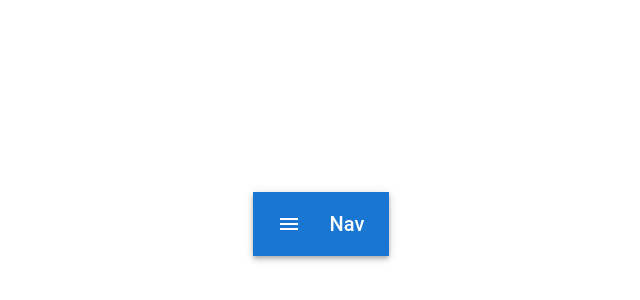
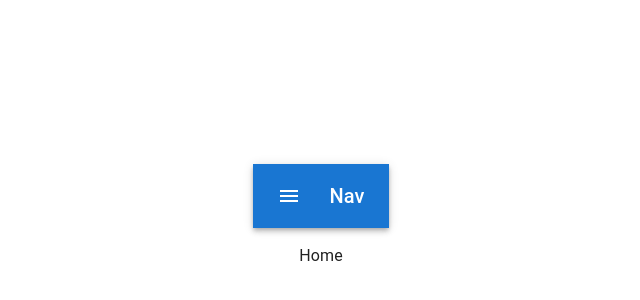
Before and after one commit to ascii-16/react-assesment, a React (Vite) app: page / in a window 1280 px wide. Shown: the part 176-476 px from the top of the page, without its empty margins (319-959 px from the left). Built offline with nearby package versions, Linux system fonts and the light colour scheme.

Commit message:
feat: add basic routes

```diff
--- a/src/App.tsx
+++ b/src/App.tsx
@@ -1,10 +1,10 @@
 import './App.css';
-import DefaultLayout from './layouts/DefaultLayout';
+import Router from './routes';
 
 function App() {
   return (
     <>
-      <DefaultLayout />
+      <Router />
     </>
   );
 }
--- /dev/null
+++ b/src/pages/Home/Home.tsx
@@ -0,0 +1,5 @@
+const Home = () => {
+  return <p>Home</p>;
+};
+
+export default Home;
--- /dev/null
+++ b/src/routes/index.tsx
@@ -0,0 +1,20 @@
+import { BrowserRouter, Route, Routes } from 'react-router-dom';
+import Home from '../pages/Home/Home';
+import DefaultLayout from '../layouts/DefaultLayout';
+
+const Router = () => (
+  <BrowserRouter>
+    <Routes>
+      <Route
+        path="/"
+        element={
+          <DefaultLayout>
+            <Home />{' '}
+          </DefaultLayout>
+        }
+      />
+    </Routes>
+  </BrowserRouter>
+);
+
+export default Router;
```
